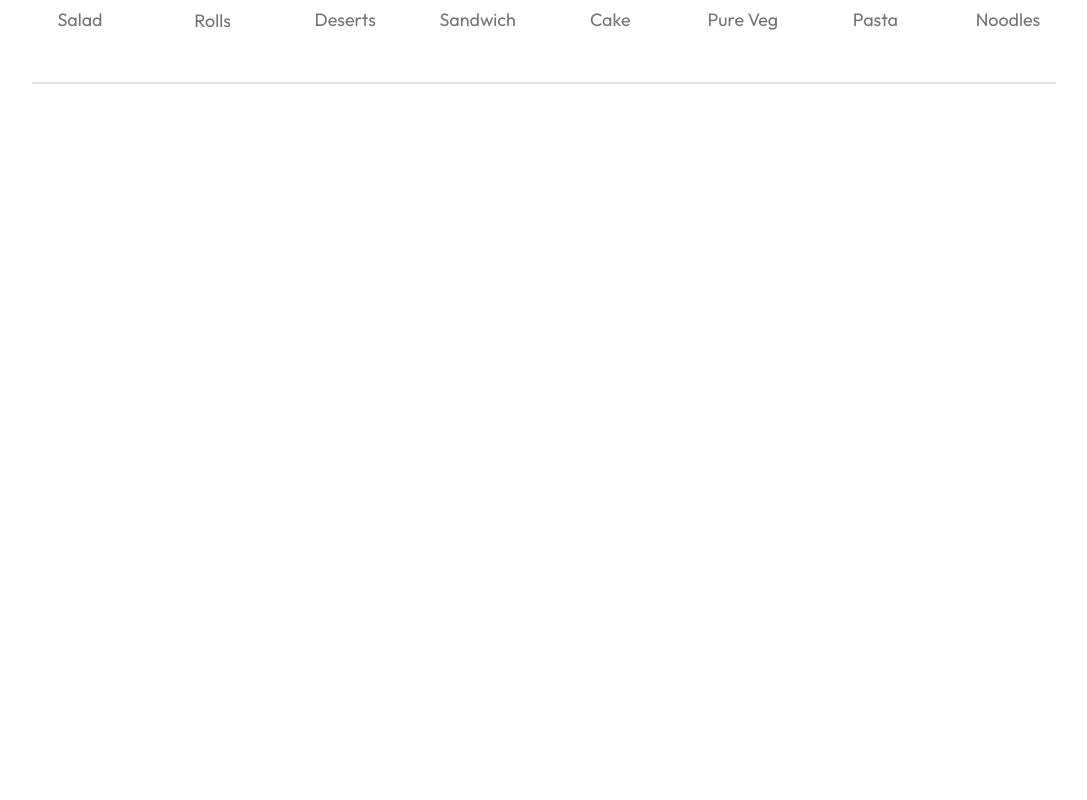
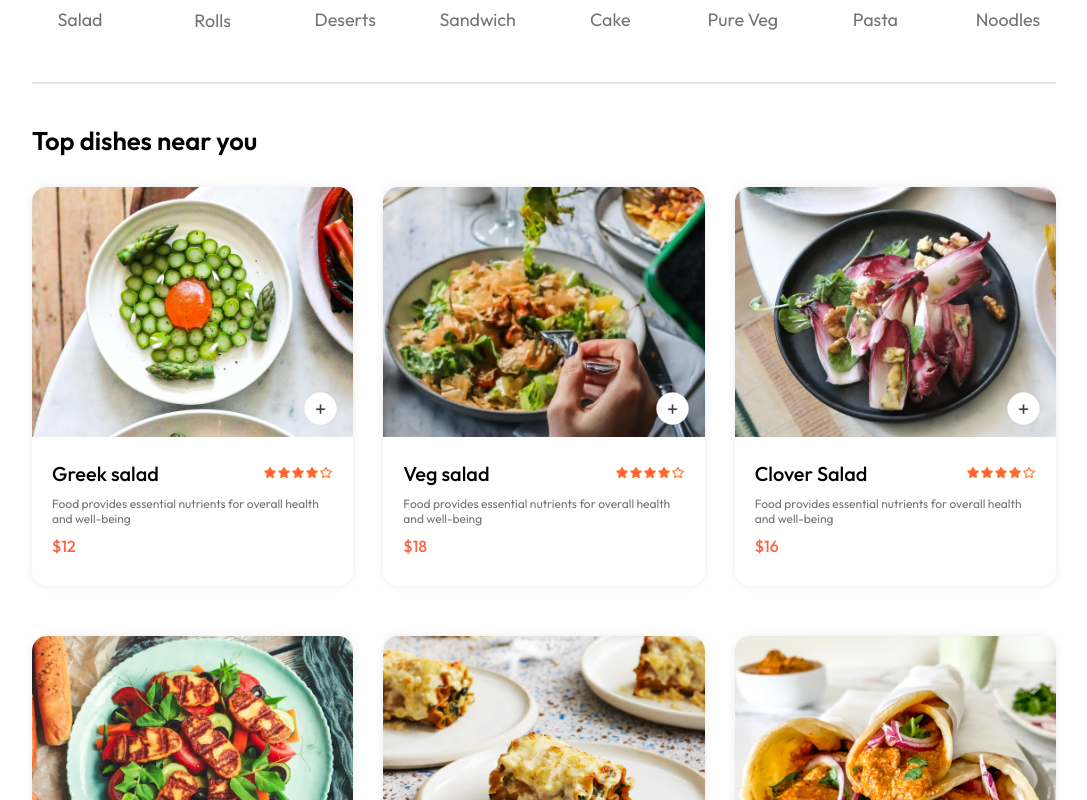
Before and after one commit to PhoebeHuHu/food-ordering-page, a React (Vite) app in the folder frontend/: page / in a window 1280 px wide. Shown: the part 820-1620 px from the top of the page, without its empty margins (96-1183 px from the left). Before the commit the page ends 914 px from the top, so only its background shows below. Built offline with nearby package versions, Linux system fonts and the light colour scheme.

Commit message:
component: menu feat: cart item data,(count the quantity of items...

```diff
--- /dev/null
+++ b/frontend/src/components/FoodDisplay/FoodDisplay.jsx
@@ -0,0 +1,20 @@
+import React, { useContext } from 'react'
+import './foodDisplay.css'
+import { StoreContext } from '../../context/StoreContext'
+import FoodItem from './components/FoodItem/FoodItem'
+
+const FoodDisplay = ({ category }) => {
+    const { food_list } = useContext(StoreContext)
+    return (
+        <div className='food-display' id='food-display'>
+            <h2>Top dishes near you</h2>
+            <div className="food-display-list">
+                {food_list.map((item, index) => (
+                    <FoodItem key={index} id={item._id} name={item.name} description={item.description} price={item.price} image={item.image} />
+                ))}
+            </div>
+        </div>
+    )
+}
+
+export default FoodDisplay
--- /dev/null
+++ b/frontend/src/components/FoodDisplay/components/FoodItem/FoodItem.jsx
@@ -0,0 +1,36 @@
+import React, { useContext } from 'react'
+import './foodItem.css'
+import { assets } from '../../../../assets/assets'
+import { StoreContext } from '../../../../context/StoreContext';
+
+const FoodItem = ({ id, name, price, description, image }) => {
+
+    const { cartItems, addToCart, removeFromCart } = useContext(StoreContext)
+
+    return (
+        <div className='food-item'>
+            <div className="food-item-img-container">
+                <img className='food-item-img' src={image} alt="" />
+                {!cartItems[id] //if there is no such id in cartItems
+                    ? <img className='add' src={assets.add_icon_white} onClick={() => addToCart(id)} />//then show an add button
+                    //otherwise，show the item quantity counter
+                    : <div className='food-item-counter'>
+                        <img src={assets.remove_icon_red} alt="" onClick={() => removeFromCart(id)} />
+                        <p>{cartItems[id]}</p>
+                        <img src={assets.add_icon_green} alt="" onClick={() => addToCart(id)} />
+                    </div>
+                }
+            </div>
+            <div className="food-item-info">
+                <div className="food-item-name-rating">
+                    <p>{name}</p>
+                    <img src={assets.rating_starts} alt="" />
+                </div>
+                <p className="food-item-desc">{description}</p>
+                <p className="food-item-price">${price}</p>
+            </div>
+        </div>
+    )
+}
+
+export default FoodItem
--- /dev/null
+++ b/frontend/src/components/FoodDisplay/components/FoodItem/foodItem.css
@@ -0,0 +1,75 @@
+.food-item {
+    width: 100%;
+    margin: auto;
+    border-radius: 15px;
+    box-shadow: 0 0 10px #00000015;
+    transition: 0.3s;
+    animation: fadeIn 1s;
+}
+
+.food-item-img {
+    width: 100%;
+    border-radius: 15px 15px 0 0;
+}
+
+.food-item-info {
+    padding: 20px;
+}
+
+.food-item-name-rating {
+    display: flex;
+    justify-content: space-between;
+    align-items: center;
+    margin-bottom: 10px;
+}
+
+.food-item-name-rating p {
+    font-size: 20px;
+    font-weight: 500;
+}
+
+.food-item-name-rating img {
+    width: 70px;
+}
+
+.food-item-desc {
+    color: var(--color-mid-grey);
+    font-size: 12px;
+}
+
+.food-item-price {
+    color: var(--main-color-tomato);
+    font-weight: 500;
+    margin: 10px 0;
+}
+
+.food-item-img-container {
+    position: relative;
+}
+
+.food-item-img-container .add,
+.food-item-img-container .food-item-counter {
+
+    position: absolute;
+    bottom: 15px;
+    right: 15px;
+    border-radius: 50px;
+
+}
+
+.food-item-img-container .add {
+    width: 35px;
+    cursor: pointer;
+}
+
+.food-item-img-container .food-item-counter {
+    display: flex;
+    align-items: center;
+    gap: 10px;
+    padding: 6px;
+    background-color: #fff;
+}
+
+.food-item-counter img {
+    width: 25px;
+}
--- /dev/null
+++ b/frontend/src/components/FoodDisplay/foodDisplay.css
@@ -0,0 +1,16 @@
+.food-display {
+    margin-top: 30px;
+}
+
+.food-display h2 {
+    font-size: max(2vw, 24px);
+    font-weight: 600;
+}
+
+.food-display-list {
+    display: grid;
+    grid-template-columns: repeat(auto-fill, minmax(240px, 1fr));
+    margin-top: 30px;
+    gap: 30px;
+    row-gap: 50px;
+}
--- /dev/null
+++ b/frontend/src/context/StoreContext.jsx
@@ -0,0 +1,74 @@
+/* React 的 Context API，它用于在组件树中传递数据，而不需要手动通过每一层组件进行传递。 */
+
+import { createContext, useEffect, useState } from "react";
+import { food_list } from "../assets/assets";
+
+export const StoreContext = createContext(null)
+
+const StoreContextProvider = (props) => {
+    const [cartItems, setCartItems] = useState({});
+
+    const addToCart = (itemId) => {
+        // user add this item first time
+        if (!cartItems[itemId]) {
+            //新增key：value
+            setCartItems(prevCartData => ({ ...prevCartData, [itemId]: 1 }))
+        }
+        //if the itemId already exist
+        else {
+            //update the quantity value of this itemId
+            setCartItems(prevCartData => ({ ...prevCartData, [itemId]: prevCartData[itemId] + 1 }))
+        }
+    }
+
+    const removeFromCart = (itemId) => {
+        //update the quantity value of this itemId, minus 1
+        setCartItems((prevCartData => ({ ...prevCartData, [itemId]: prevCartData[itemId] - 1 })))
+    }
+
+    useEffect(() => {
+        console.log(cartItems)
+    }, [cartItems])//输出cartItems在它每次有变化的时候
+
+
+    const contextValue = {
+        food_list,
+        cartItems,
+        setCartItems,
+        addToCart,
+        removeFromCart
+    }
+
+    return (
+        <StoreContext.Provider value={contextValue}>
+            {props.children}
+        </StoreContext.Provider>
+    )
+}
+
+export default StoreContextProvider;
+
+/*
+cartItems 是一个对象，表示购物车中的项目及其数量。其结构将为：
+{
+    itemId1: quantity1,
+    itemId2: quantity2,
+    ...
+}
+ */
+
+/*
+-为什么这里需要用bracket notation访问对象属性
+访问对象属性有两种方式：使用点符号（dot notation）和使用方括号（bracket notation）
+使用点符号时，属性名必须是一个合法的标识符，并且是一个固定的字符串
+使用方括号时，属性名可以是一个变量或字符串表达式
+在这段代码中，itemId 是一个变量，表示项目的唯一标识符。因此，应该使用方括号来动态地访问 cartItems 对象的属性
+*/
+
+/*
+useEffect 的基本用法
+useEffect 是一个函数，它接受两个参数：
+
+一个副作用函数：这是 useEffect 在组件渲染后要执行的代码。
+一个依赖项数组：这是一个数组，包含当其值发生变化时需要重新运行副作用函数的变量。
+*/
--- a/frontend/src/main.jsx
+++ b/frontend/src/main.jsx
@@ -3,9 +3,12 @@
 import App from './App.jsx'
 import './index.css'
 import { BrowserRouter } from 'react-router-dom'
+import StoreContextProvider from './context/StoreContext.jsx'
 
 ReactDOM.createRoot(document.getElementById('root')).render(
   <BrowserRouter>
-    <App />
+    <StoreContextProvider>
+      <App />
+    </StoreContextProvider>
   </BrowserRouter>,
 )
--- a/frontend/src/pages/Home/Home.jsx
+++ b/frontend/src/pages/Home/Home.jsx
@@ -2,6 +2,7 @@
 import './home.css'
 import Header from '../../components/Header/Header'
 import ExploreMenu from '../../components/ExploreMenu/ExploreMenu'
+import FoodDisplay from '../../components/FoodDisplay/FoodDisplay'
 
 const Home = () => {
     const [category, setCategory] = useState('All')
@@ -9,6 +10,7 @@
         <div>
             <Header />
             <ExploreMenu category={category} setCategory={setCategory} />
+            <FoodDisplay category={category} />
         </div>
     )
 }
```
